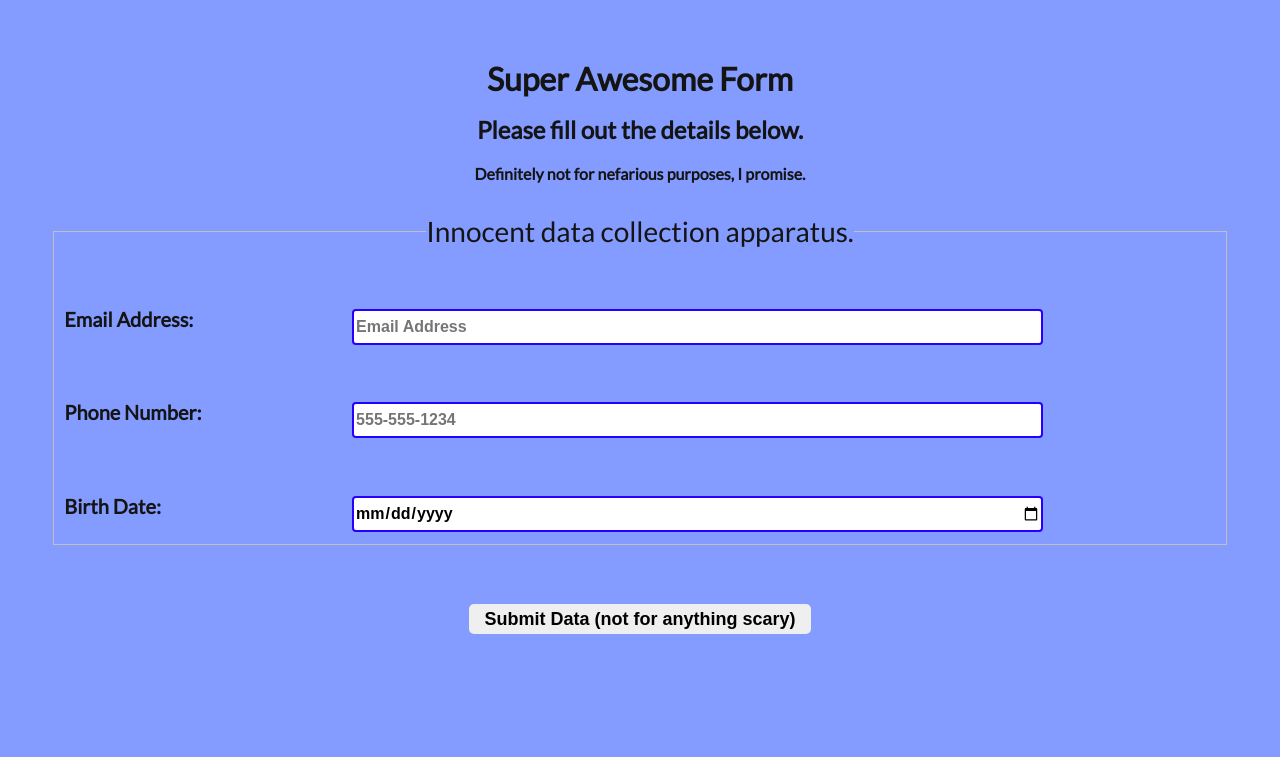
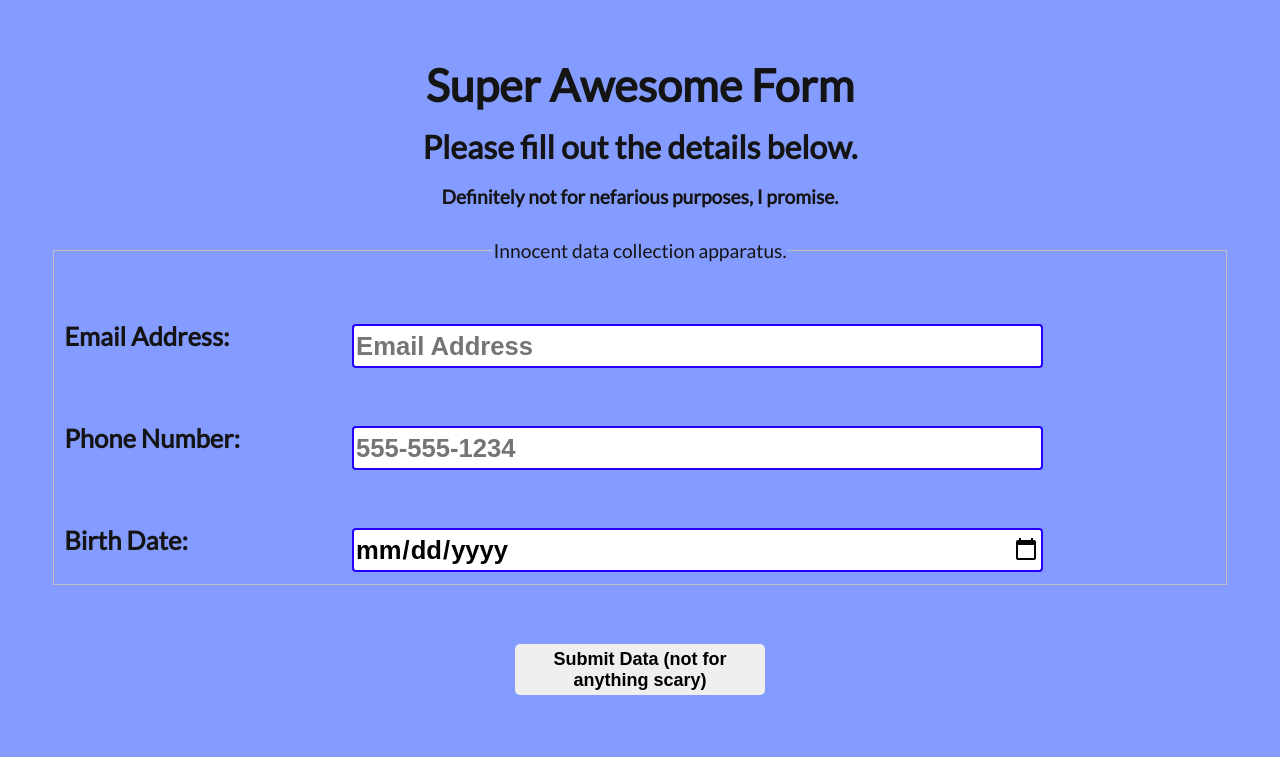
Before and after one commit to malarkeykazoo/ITMD362-Lab2, a plain HTML site: page index.html in a window 1280 px wide. Drawn offline with Linux system fonts and the light colour scheme.

Commit message:
added confirmation, restyled text
Added a js confirmation popup, restyled text to be responsive, marked fields as required.

```diff
--- a/index.html
+++ b/index.html
@@ -7,13 +7,14 @@
   <link rel="stylesheet" type="text/css" href="https://fonts.googleapis.com/css2?family=Lato" >
   <link rel="stylesheet" type="text/css" href="style/normalize.css">
   <link rel="stylesheet" type="text/css" href="style/style.css">
+  <script type="text/javascript" src="js/script.js"></script>
   </head>
-  <body>
+  <body onload="init()">
     <div id="pageContain">
       <h2>Super Awesome Form</h2>
       <h3>Please fill out the details below.</h3>
       <p>Definitely not for nefarious purposes, I promise.</p>
-      <form action="#null" method="post">
+      <form id="awesomeForm" action="#null" method="post">
         <div id="formContain">
           <fieldset>
             <legend>Innocent data collection apparatus.</legend>
@@ -21,19 +22,19 @@
               <label for="email">Email Address:</label>
             </div>
             <div class="inputBox">
-              <input type="email" id="email" name="email" placeholder="Email Address">
+              <input type="email" id="email" name="email" placeholder="Email Address" required>
             </div>
             <div class="labelBox">
               <label for="phone_field">Phone Number:</label>
             </div>
             <div class="inputBox">
-              <input type="tel" id="phone_field" name="phone_field" placeholder="555-555-1234" pattern="[0-9]{3}-[0-9]{3}-[0-9]{4}">
+              <input type="tel" id="phone_field" name="phone_field" placeholder="555-555-1234" pattern="[0-9]{3}-[0-9]{3}-[0-9]{4}" required>
             </div>
             <div class="labelBox">
               <label for="birthdate">Birth Date:</label>
             </div>
             <div class="inputBox">
-              <input type="date" id="birthdate" name="birthdate">
+              <input type="date" id="birthdate" name="birthdate" required>
             </div>
           </fieldset>
         </div>
--- /dev/null
+++ b/js/script.js
@@ -0,0 +1,7 @@
+function init(){
+  document.getElementById("awesomeForm").addEventListener("submit", f1);
+    function f1() {
+      alert("Thank you. See, nothing bad happened.");
+    }
+    window.addEventListener('load', init);
+  }
--- a/style/style.css
+++ b/style/style.css
@@ -63,6 +63,8 @@ input[type=submit] {
   cursor:pointer;
   -webkit-border-radius: 5px;
   border-radius: 5px;
+  white-space: normal;
+  width: 200px;
 }
 @media only screen and (min-width: 900px) {
   body {
@@ -80,12 +82,13 @@ input[type=submit] {
   #pageContain h2, h3, p {
     font-weight: bold;
     padding: 1%;
+    font-size: 1.5vw;
   }
   #pageContain h2{
-    font-size: 200%;
+    font-size: 3.5vw;
   }
   #pageContain h3{
-    font-size: 150%;
+    font-size: 2.5vw;
   }
   #formContain  {
     padding-top: 2%;
@@ -94,12 +97,12 @@ input[type=submit] {
   }
   #formContain legend  {
     margin: 0 auto;
-    font-size: 175%;
+    font-size: 1.5vw;
     text-align: center;
   }
   #formContain label  {
     margin: 0 auto;
-    font-size: 125%;
+    font-size: 2vw;
     }
   #formContain input {
     width: 80%;
@@ -107,7 +110,8 @@ input[type=submit] {
     text-align: left;
     border: 2px solid rgb(38, 0, 255);
     border-radius: 4px;
-    line-height: 30px;
+    line-height: 3vw;
+    font-size: 2vw;
   }
   .labelBox {
     float: left;
@@ -134,5 +138,6 @@ input[type=submit] {
     border-radius: 5px;
     font-weight: bold;
     font-size: 150%;
+    width: 250px;
   }
 }
```
